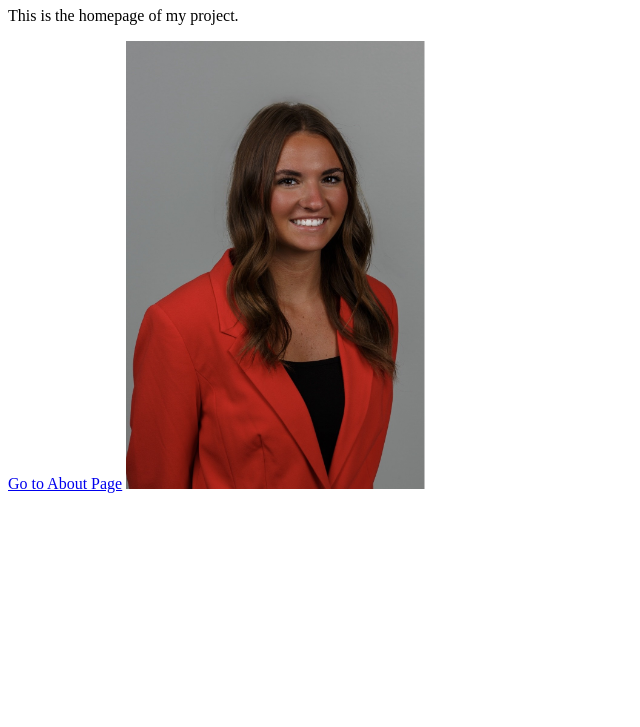
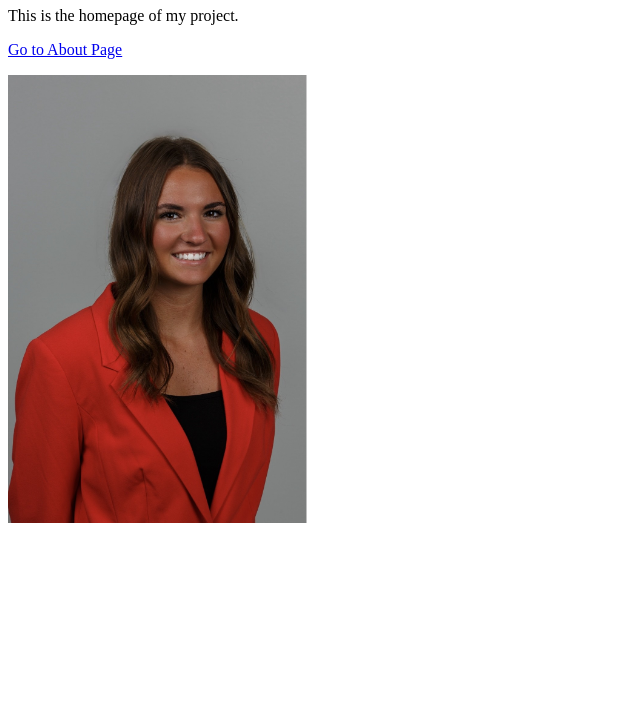
Before and after one commit to rcfitzgerald/rcfitzgerald_HW6, a plain HTML site: page index.html in a window 1280 px wide. Shown: the part 73-800 px from the top of the page, without its empty margins (0-640 px from the left). Drawn offline with Linux system fonts and the light colour scheme.

Commit message:
Update index.html
updated spacing

```diff
--- a/index.html
+++ b/index.html
@@ -8,7 +8,7 @@
   <body>
     <h1>Rose Fitzgerald</h1>
     <p>This is the homepage of my project.</p>
-    <a href="about.html">Go to About Page</a>
+    <p><a href="about.html">Go to About Page</a></p>
     <img
       src="images/Business Professional Pic.jpg"
       alt="A photo of me"
```
